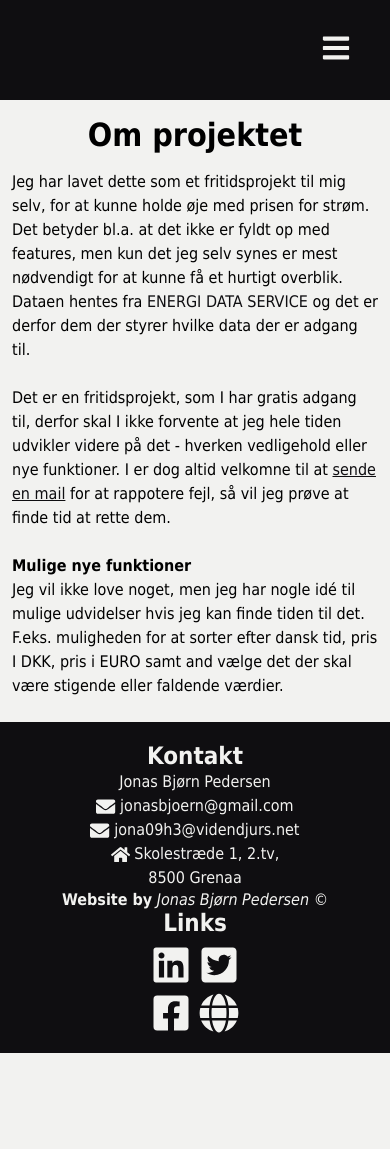
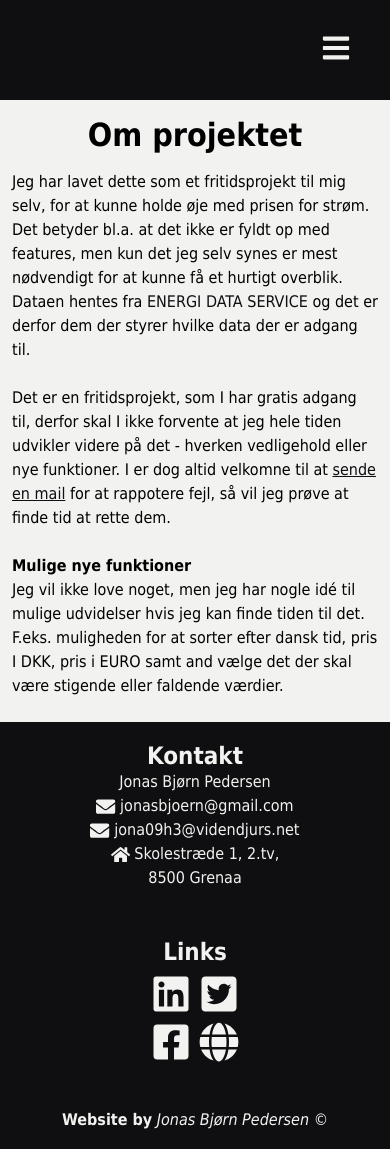
Before and after one commit to JoPed/Energiprices, a React (Vite) app: page /about in a window 390 px wide. Before the commit the page ends 1053 px from the top, so only its background shows below. Built offline with nearby package versions, Linux system fonts and the light colour scheme.

Commit message:
fixed footer.

```diff
--- a/src/components/Footer.jsx
+++ b/src/components/Footer.jsx
@@ -11,7 +11,7 @@ const Footer = () => {
         <footer className="footer">
 
             <Row>
-                <Col xs={ { span: 12 } } lg={ { span: 4} } >
+                <Col xs={ { span: 12 } } sm={ { span: 6 } } lg={4} >
 
                     <section className="contactInfo">
 
@@ -27,11 +27,11 @@ const Footer = () => {
 
                 </Col>
 
-                <Col xs={ { span: 12 } } lg={ { span: 4} } className="d-flex flex-column justify-content-center">
+                <Col xs={ { span: 12 } } md={ { span: 4} } className="copyRight">
                     <p><span>Website by</span> <span>Jonas Bjørn Pedersen &copy;</span></p>
                 </Col>
 
-                <Col xs={ { span: 12 } } lg={ { span: 4 } } >
+                <Col xs={ { span: 12 } } sm={ { span: 6 } } lg={4} >
 
                     <section className="socials">
                         <h2>Links</h2>
--- a/src/pages/Energipriser.jsx
+++ b/src/pages/Energipriser.jsx
@@ -132,8 +132,6 @@ const Energipriser = () => {
     };
 
     const handleDiffrentBackgroundColors = () => {
-
-        console.log( data.records );
 
         // resetting the backgroundcolors array every time, else the diagram colors are wrong
         if ( backgroundColors.current.length > 0 ) { backgroundColors.current.length = 0 }
--- a/src/scss/Footer.scss
+++ b/src/scss/Footer.scss
@@ -74,3 +74,59 @@
 .socials a:nth-child(1), .socials a:nth-child(3){
     margin-right: .5rem;
 }
+
+.copyRight{
+    display: flex;
+    flex-direction: column;
+    justify-content: center;
+}
+
+
+@media only screen and (max-width: 991px){
+
+    .contactInfo{
+        margin-inline: auto;
+    }
+
+    .socials{
+        order: 1;
+        margin-inline: auto;
+    }
+
+    .copyRight{
+        order: 2;
+        margin-inline: auto;
+        margin-top: 2rem;
+        row-gap: .5rem;
+    }
+
+}
+
+@media only screen and (max-width: 767px) {
+
+    .contactInfo{
+        margin-left: 1rem;
+    }
+
+    .socials{
+        margin-right: 1rem;
+    }
+
+}
+
+@media only screen and (max-width: 575px) {
+
+    .copyRight{
+        margin-top: 0;
+        row-gap: .5rem;
+    }
+
+    .contactInfo, .socials{
+        margin-inline: auto;
+    }
+
+    .socials{
+        margin-block: 3rem;
+    }
+
+}
```
